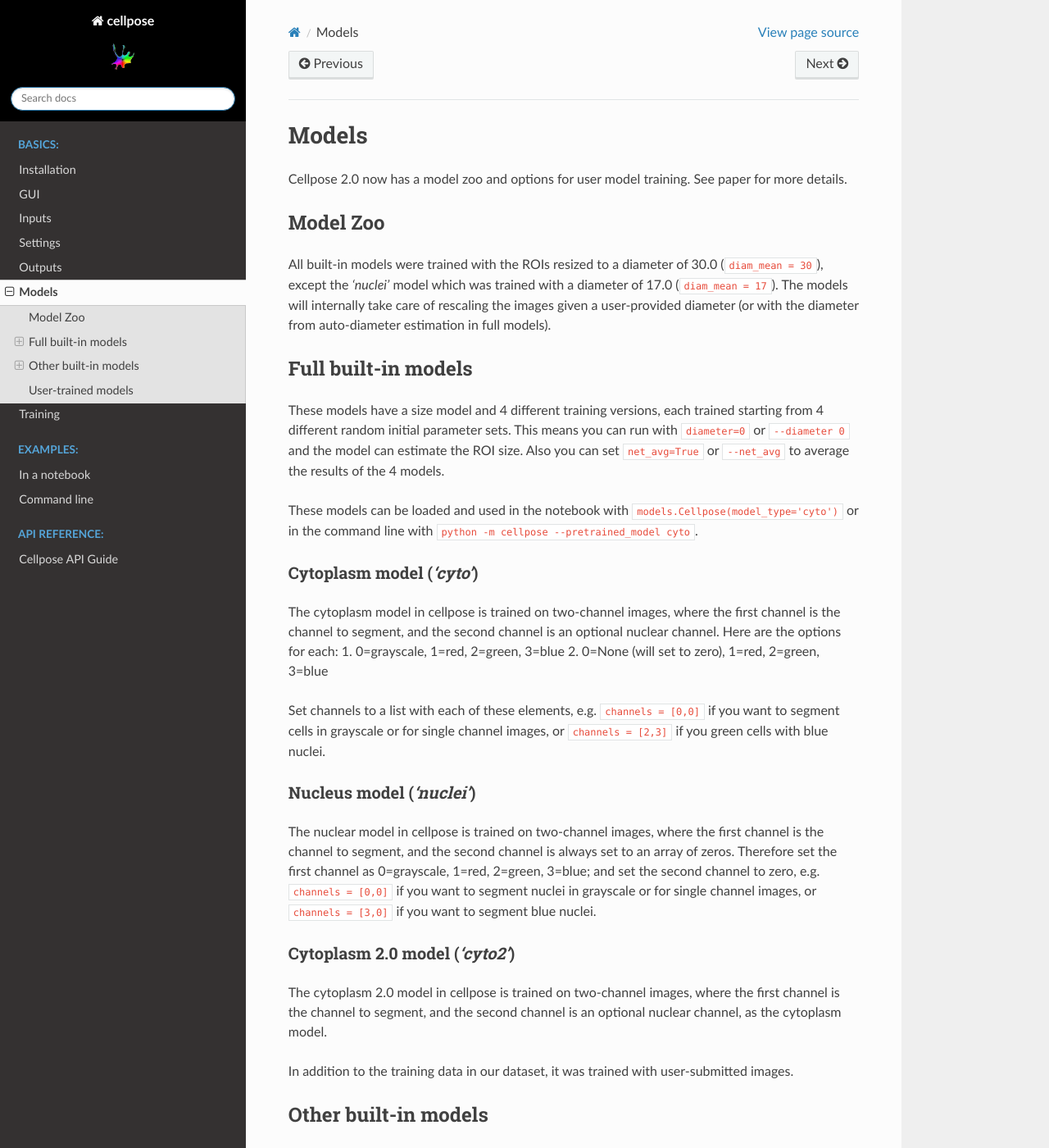
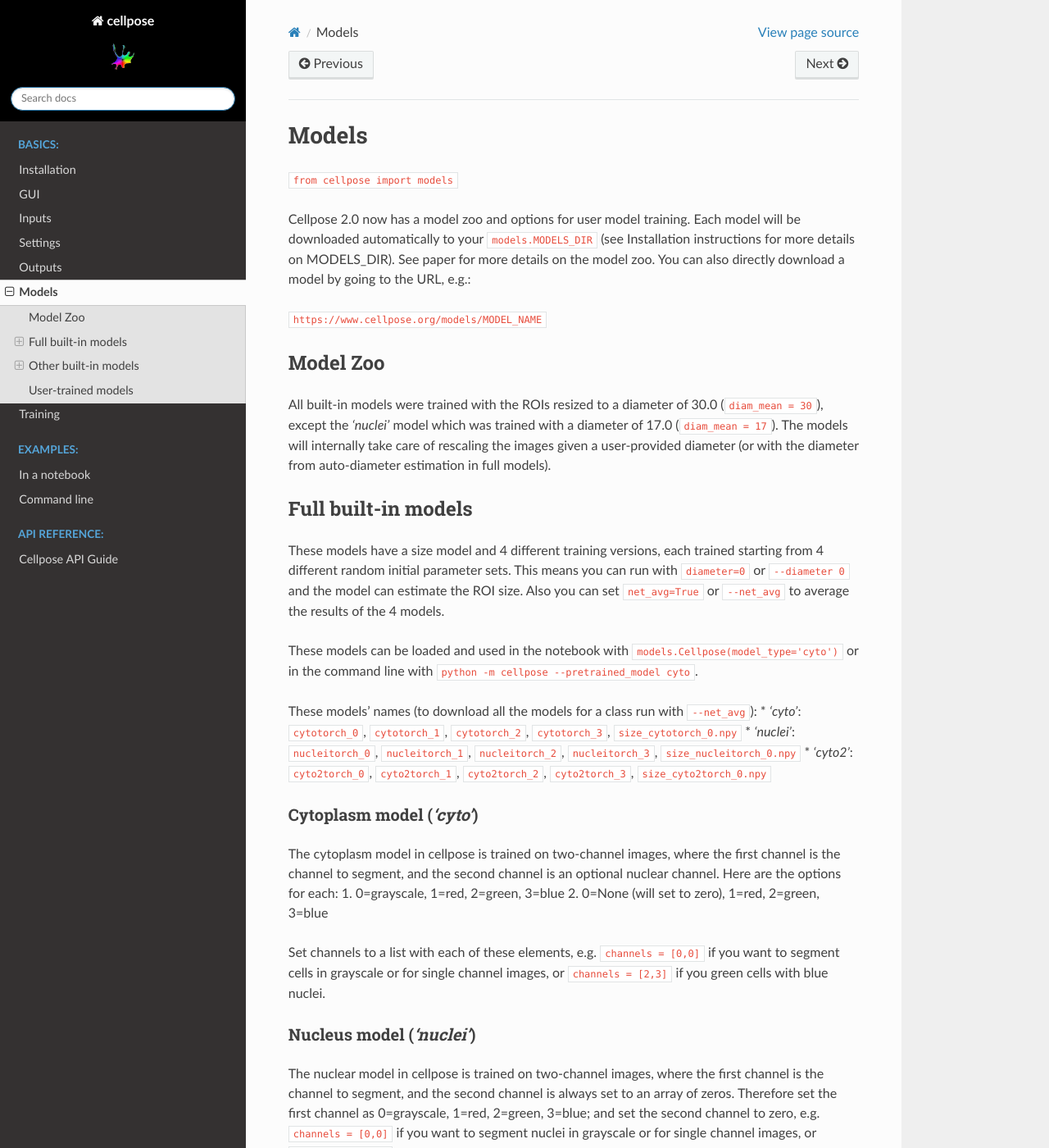
Before and after one commit to MouseLand/cellpose, a Sphinx documentation site: the page built from docs/models.rst, in a window 1280 px wide and 1400 px high. Shown: the whole window at 82% size. Built offline with Sphinx 7.4.7 and the Read the Docs theme 2.0.0, drawn with Linux system fonts in a browser that asks for light colours; some of the changed text lies outside the part shown.

```diff
--- a/docs/models.rst
+++ b/docs/models.rst
@@ -1,8 +1,15 @@
 Models
 ------------------------------
 
+``from cellpose import models``
+
 Cellpose 2.0 now has a model zoo and options for user model training.
-See paper for more details.
+Each model will be downloaded automatically to your ``models.MODELS_DIR``
+(see Installation instructions for more details on MODELS_DIR).
+See paper for more details on the model zoo. You can also directly download a
+model by going to the URL, e.g.:
+
+``https://www.cellpose.org/models/MODEL_NAME``
 
 Model Zoo
 ~~~~~~~~~~~~~~~~~~~~~~~~~~~~
@@ -25,6 +32,11 @@ run with ``diameter=0`` or ``--diameter 0`` and the model can estimate the ROI s
 
 These models can be loaded and used in the notebook with ``models.Cellpose(model_type='cyto')``
 or in the command line with ``python -m cellpose --pretrained_model cyto``.
+
+These models' names (to download all the models for a class run with ``--net_avg``):
+* `'cyto'`: ``cytotorch_0``, ``cytotorch_1``, ``cytotorch_2``, ``cytotorch_3``, ``size_cytotorch_0.npy``
+* `'nuclei'`: ``nucleitorch_0``, ``nucleitorch_1``, ``nucleitorch_2``, ``nucleitorch_3``, ``size_nucleitorch_0.npy``
+* `'cyto2'`: ``cyto2torch_0``, ``cyto2torch_1``, ``cyto2torch_2``, ``cyto2torch_3``, ``size_cyto2torch_0.npy``
 
 Cytoplasm model (`'cyto'`)
 ^^^^^^^^^^^^^^^^^^^^^^^^^^^^^^^
@@ -71,6 +83,8 @@ These models can be loaded and used in the notebook with e.g.
 ``models.CellposeModel(model_type='tissuenet')`` or ``models.CellposeModel(model_type='LC2')``,
 or in the command line with ``python -m cellpose --pretrained_model tissuenet``.
 
+These models' names are the same as their strings in the GUI.
+
 TissueNet models
 ^^^^^^^^^^^^^^^^^^^^^^^^^^^^^^^
 
```
Also changed, not shown: README.md (+8 -12 lines), docs/command.rst (+6 -2 lines), docs/gui.rst (+14 -6 lines), docs/installation.rst (+2 -12 lines), 1 other file.
